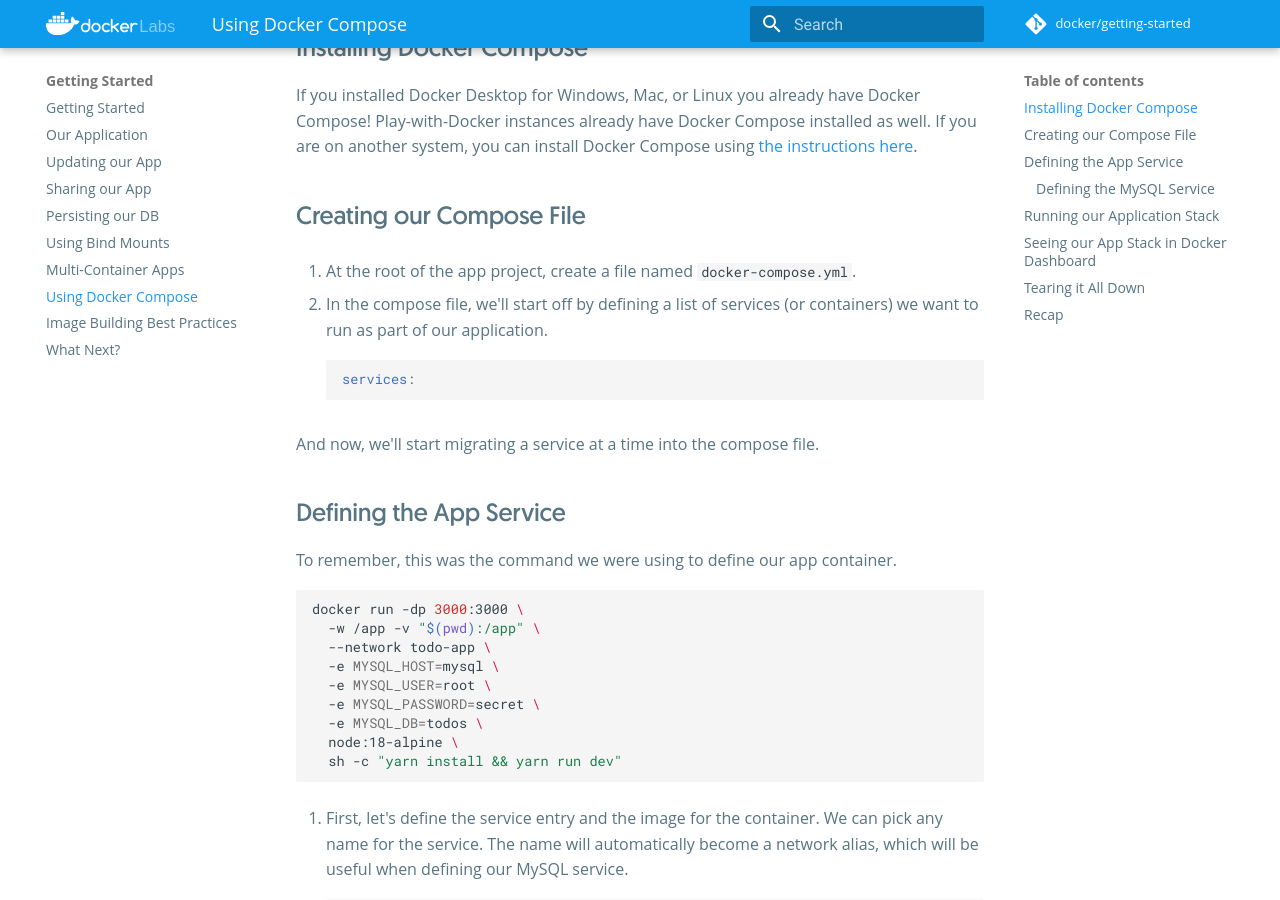
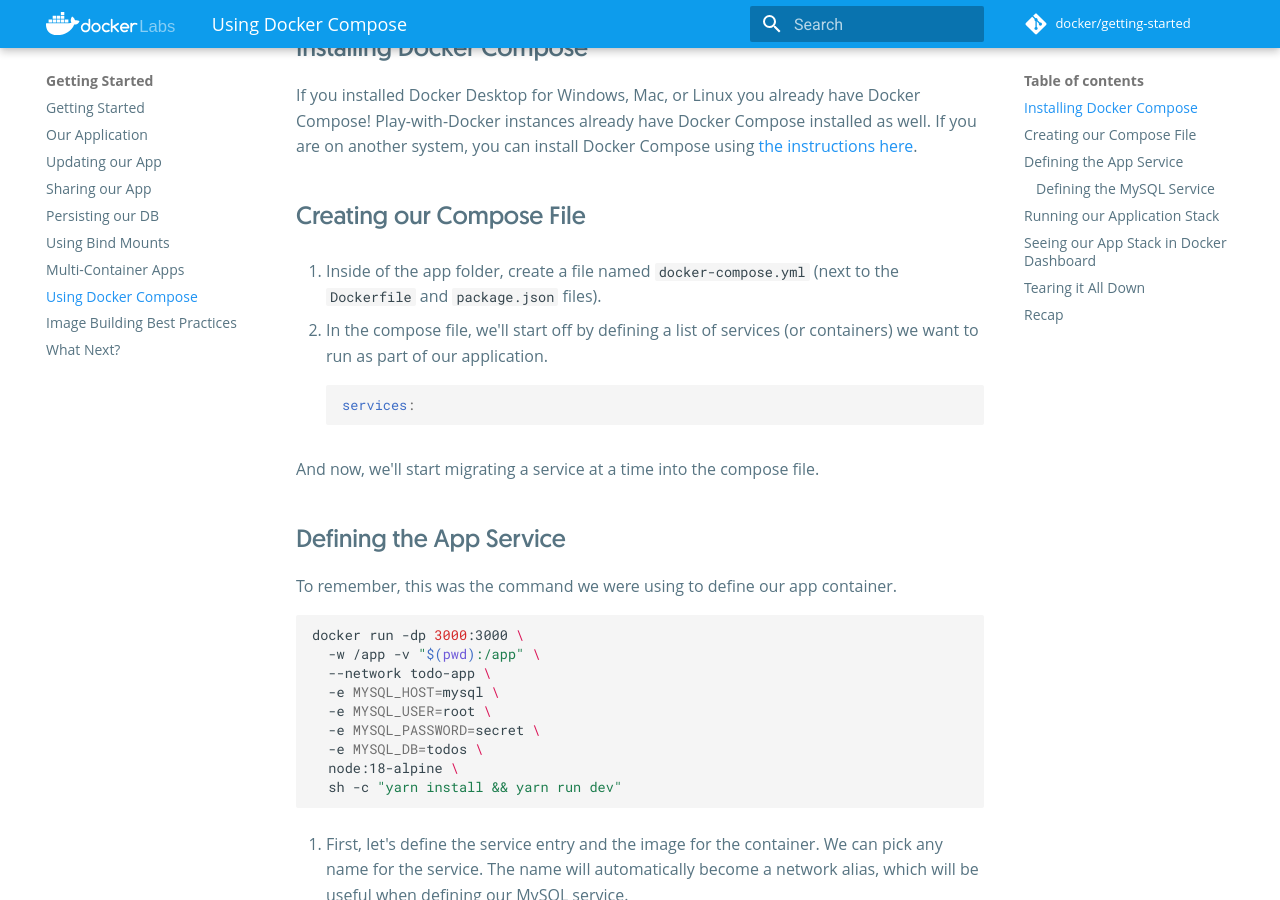
Before and after one commit to douglascm/timescale_assignment, an MkDocs documentation site: the page built from docs/tutorial/using-docker-compose/index.md, in a window 1280 px wide and 900 px high, scrolled down 450 px. Built offline with MkDocs 1.6.1 and Material for MkDocs 9.7.7, drawn with Linux system fonts in a browser that asks for light colours; comment, search, counter and statistics services are not loaded.

Commit message:
Clarify where the compose file should be located
Signed-off-by: Michael Irwin <mikesir87@gmail.com>

Resolves #102

```diff
--- a/docs/tutorial/using-docker-compose/index.md
+++ b/docs/tutorial/using-docker-compose/index.md
@@ -19,7 +19,7 @@
 
 ## Creating our Compose File
 
-1. At the root of the app project, create a file named `docker-compose.yml`.
+1. Inside of the app folder, create a file named `docker-compose.yml` (next to the `Dockerfile` and `package.json` files).
 
 1. In the compose file, we'll start off by defining a list of services (or containers) we want to run as part of our application.
 
```
